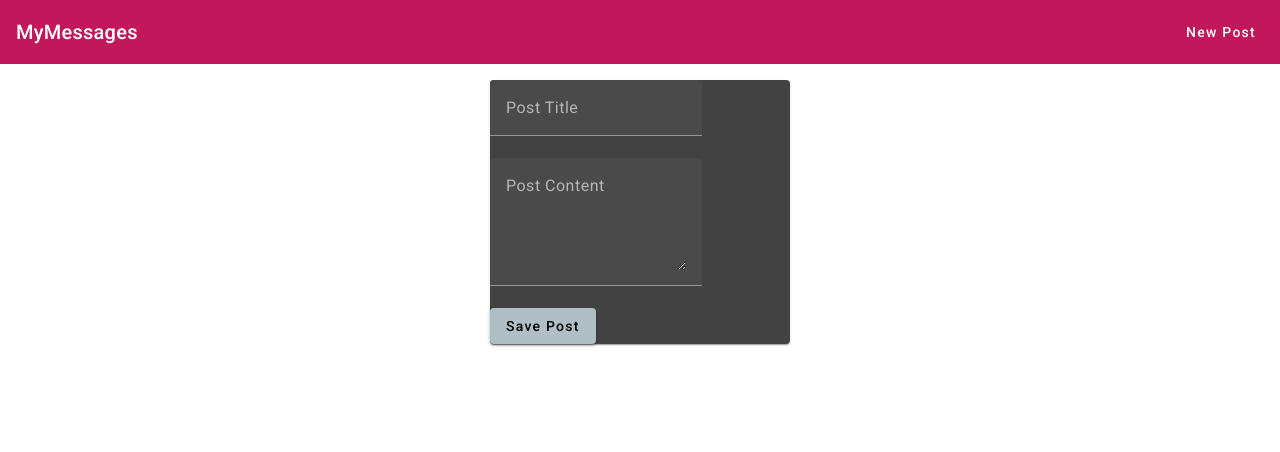
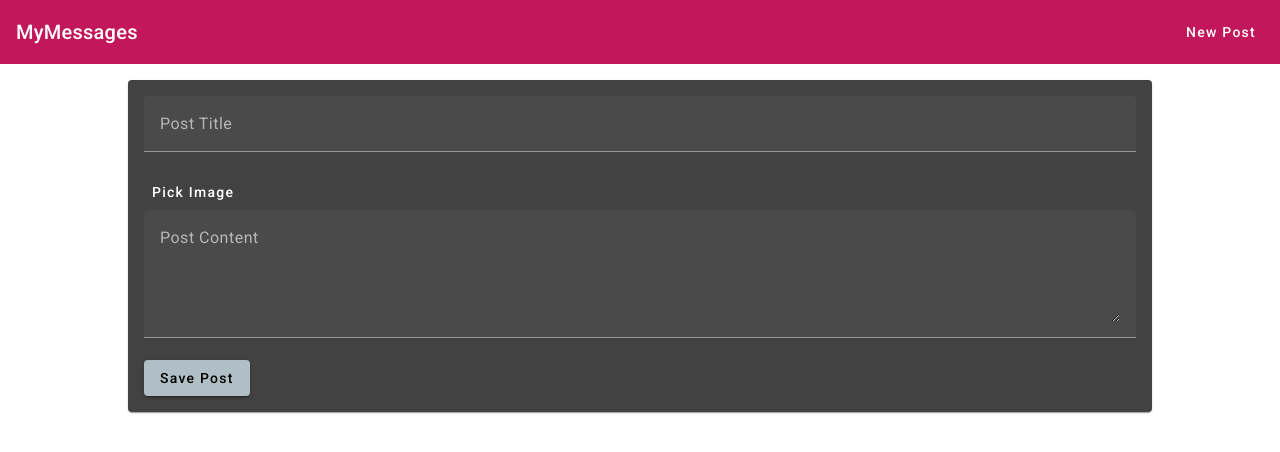
Before and after one commit to danv100/mean-course, an Angular app: page /create in a window 1280 px wide. Shown: the top 452 px of the page. Built offline with nearby package versions, Linux system fonts and the light colour scheme.

Commit message:
Box visuals fixed.

```diff
--- a/src/app/app.component.scss
+++ b/src/app/app.component.scss
@@ -1,4 +1,4 @@
 main {
-  width: 300px;
+  width: 80%;
   margin: 1rem auto;
 }
--- a/src/app/posts/post-create/post-create.component.html
+++ b/src/app/posts/post-create/post-create.component.html
@@ -1,4 +1,4 @@
-<mat-card>
+<mat-card color="secondary">
   <mat-spinner *ngIf="isLoading"></mat-spinner>
   <form (submit)="onSavePost(postForm)" #postForm="ngForm" *ngIf="!isLoading">
     <mat-form-field>
@@ -13,6 +13,9 @@
         #title="ngModel">
         <mat-error *ngIf="title.invalid">Please enter a post title.</mat-error>
     </mat-form-field>
+    <div>
+      <button mat-button type="button" color="secondary">Pick Image</button>
+    </div>
     <mat-form-field>
       <textarea
         matInput
--- a/src/app/posts/post-create/post-create.component.scss
+++ b/src/app/posts/post-create/post-create.component.scss
@@ -1,5 +1,7 @@
+mat-card {padding: 1rem;}
+
 mat-form-field, textarea {
-  width: 100;
+  width: 100%;
 }
 
 mat-spinner {
```
